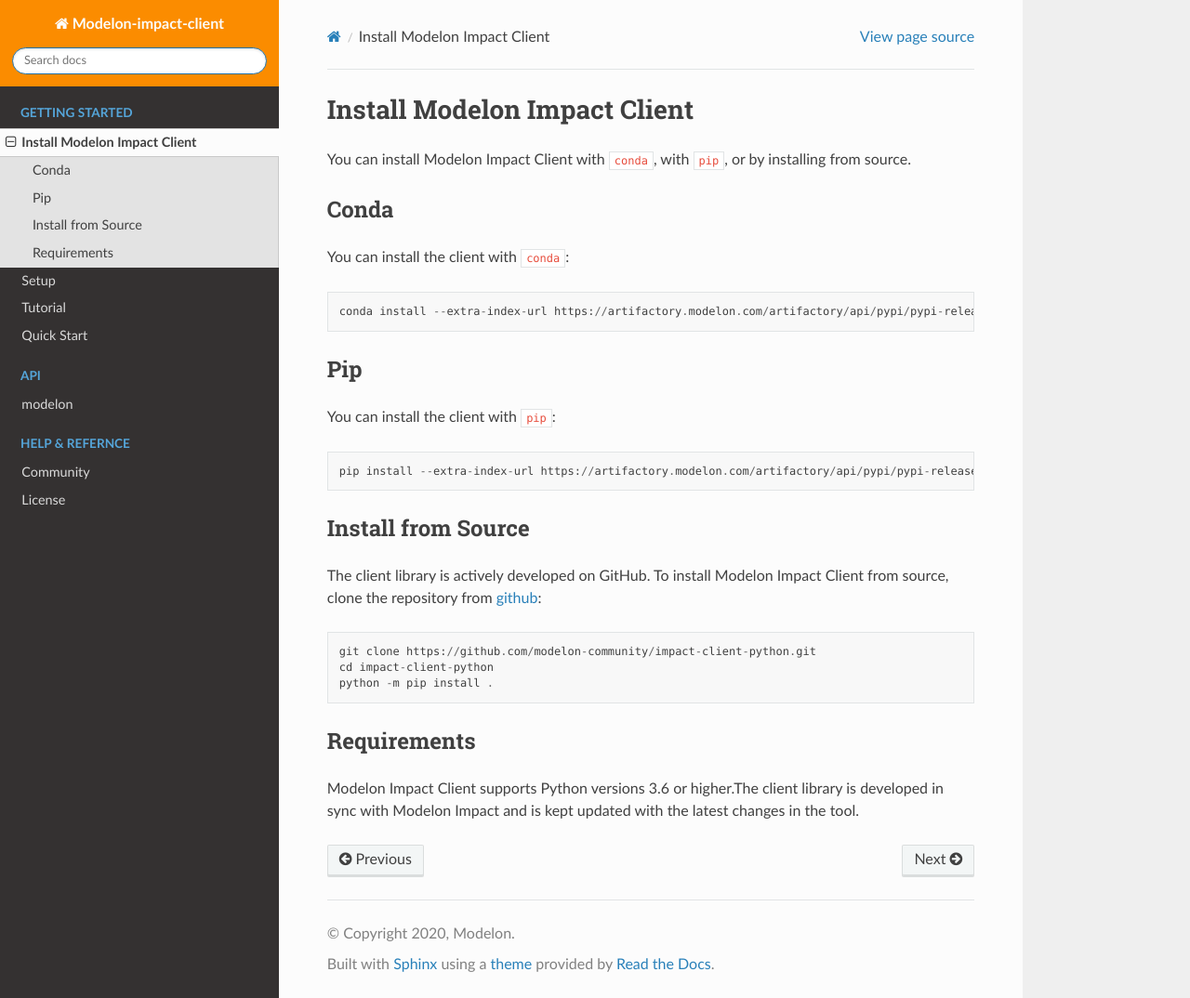
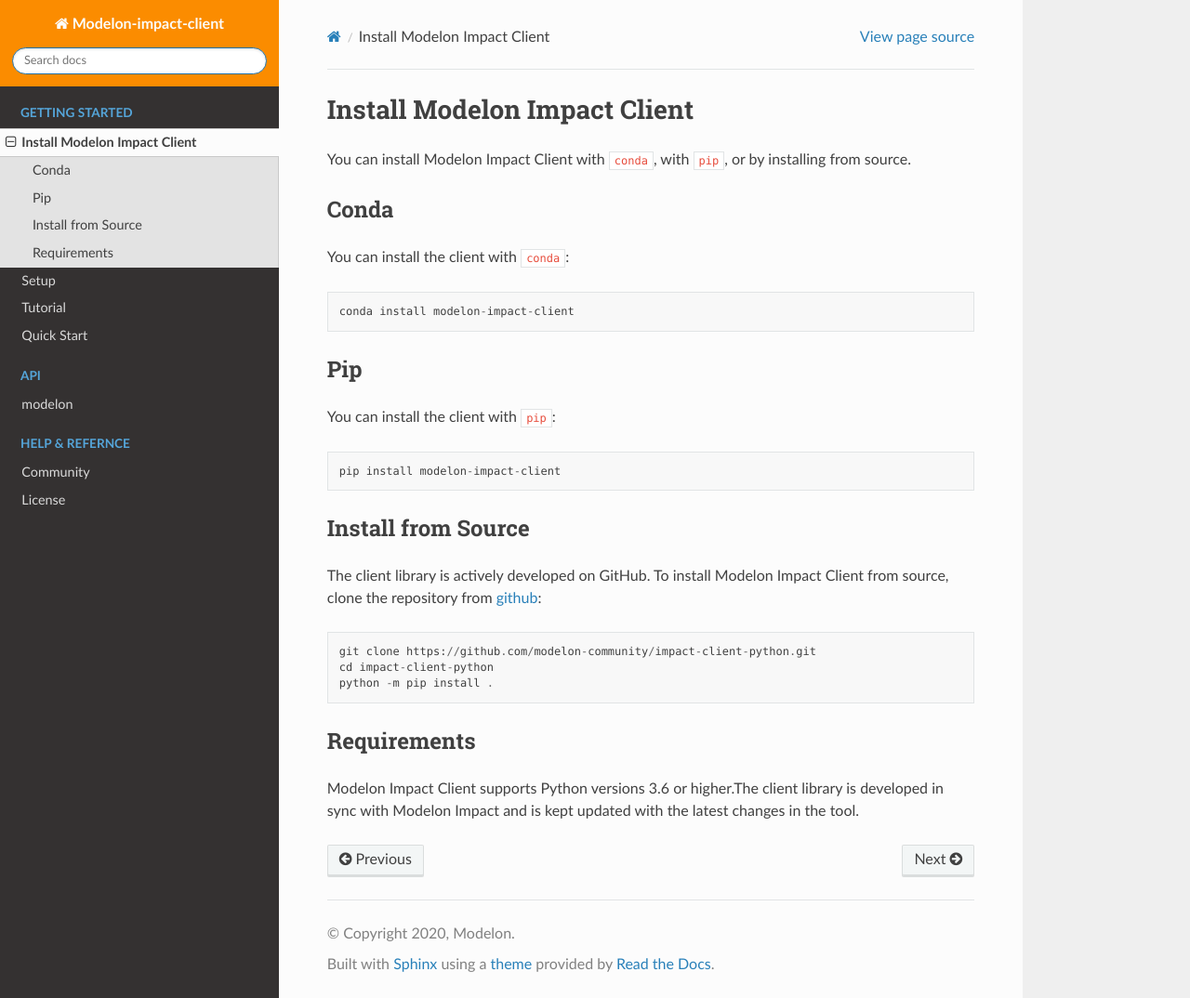
Before and after one commit to modelon-community/impact-client-python, a Sphinx documentation site: the page built from docs/source/install.rst, in a window 1280 px wide and 1074 px high. Shown: the whole window at 93% size. Built offline with Sphinx 7.4.7 and the Read the Docs theme 2.0.0, drawn with Linux system fonts in a browser that asks for light colours.

Commit message:
fix: Updated Readme and pyproject.toml fix: Updated references to internal pypi repo

```diff
--- a/docs/source/install.rst
+++ b/docs/source/install.rst
@@ -8,14 +8,14 @@
 
 You can install the client with ``conda``::
 
-   conda install --extra-index-url https://artifactory.modelon.com/artifactory/api/pypi/pypi-release-local/simple modelon-impact-client
+   conda install modelon-impact-client
 
 Pip
 ---
 
 You can install the client with ``pip``::
 
-   pip install --extra-index-url https://artifactory.modelon.com/artifactory/api/pypi/pypi-release-local/simple modelon-impact-client
+   pip install modelon-impact-client
 
 Install from Source
 -------------------
```
Also changed, not shown: README.md (+3 -10 lines), pyproject.toml (+6 -2 lines).
